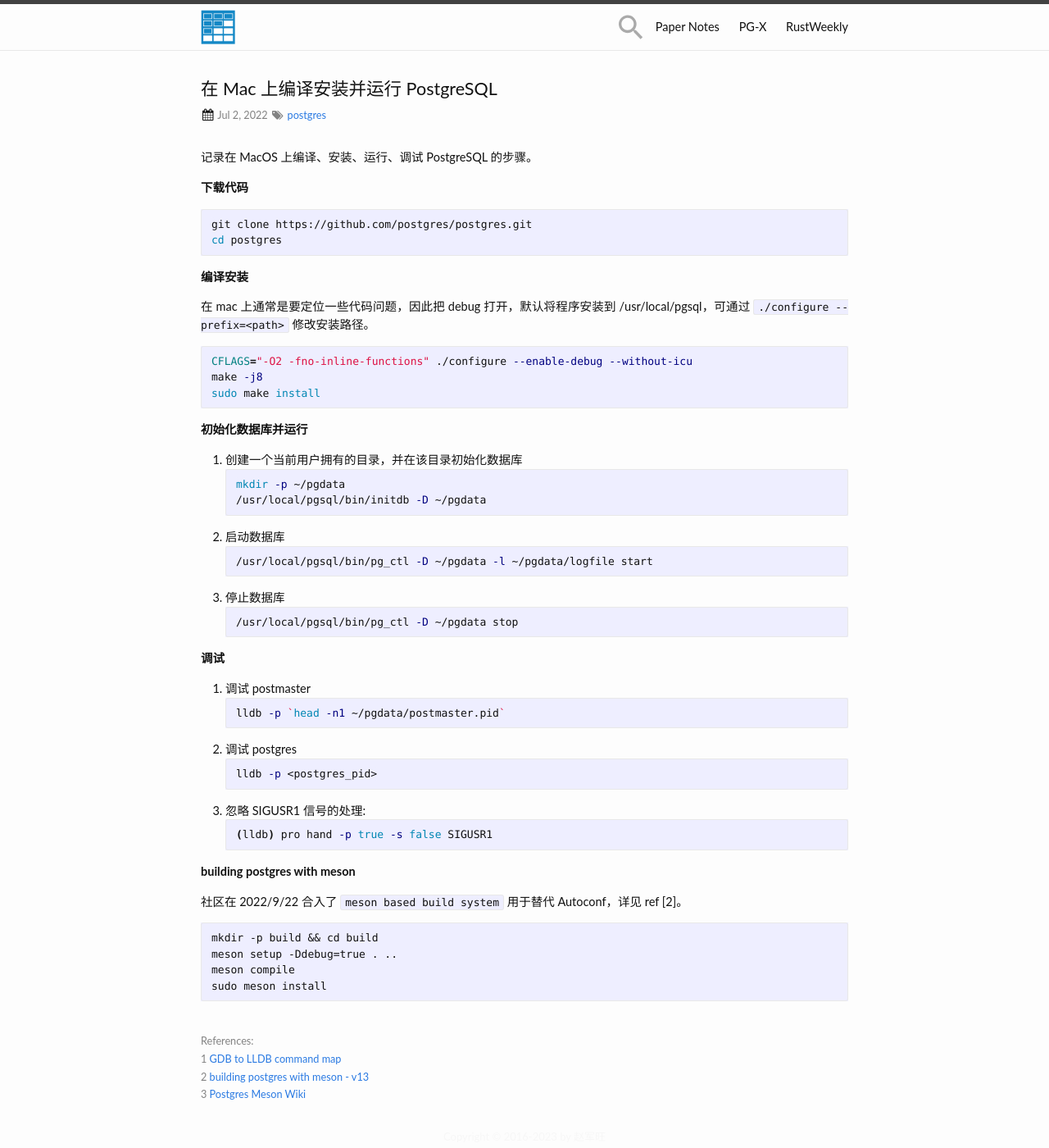
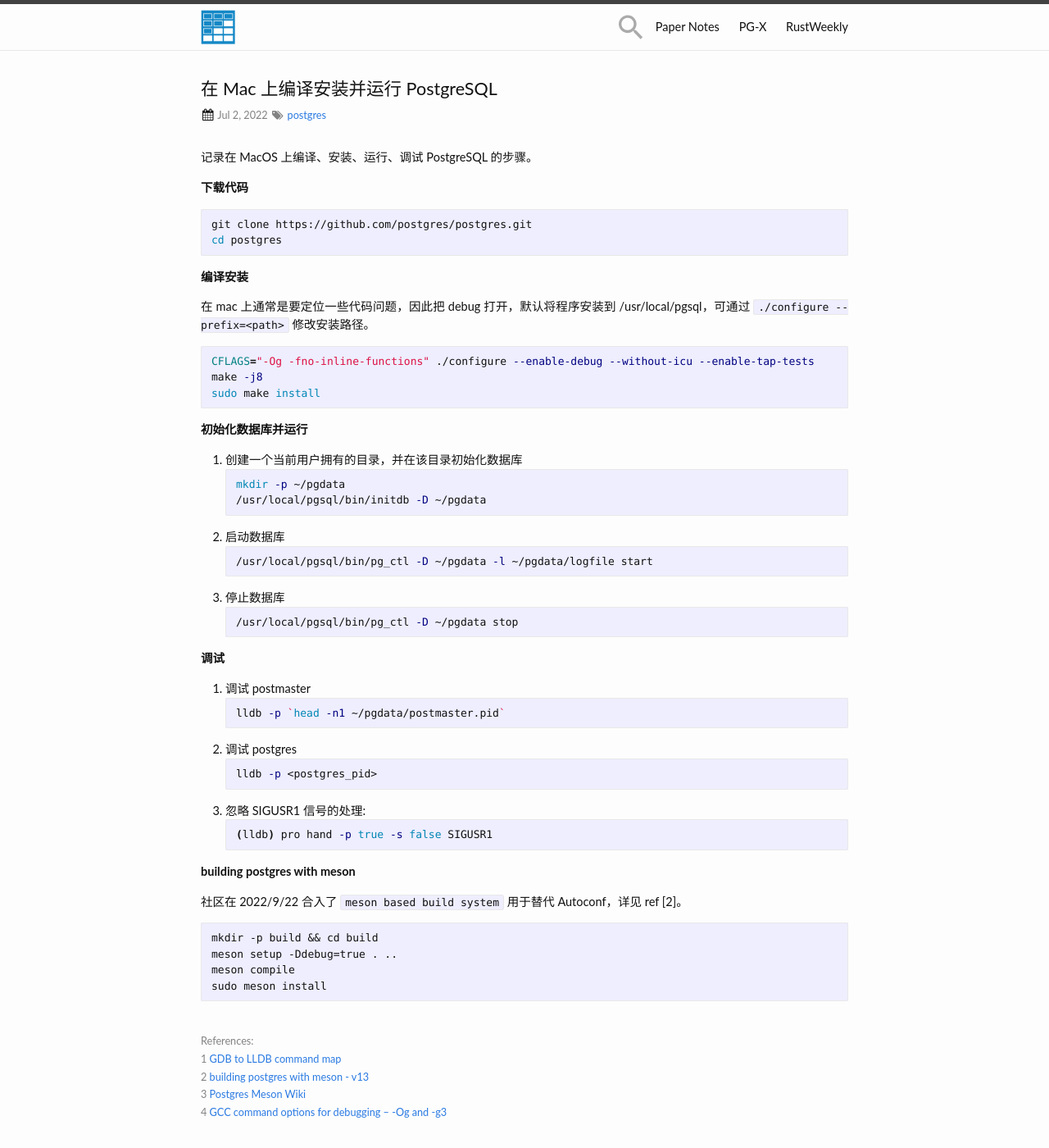
Before and after one commit to zhjwpku/zhjwpku.github.io, a Jekyll site: the page built from _posts/2022-07-02-compile-install-and-run-postgresql-on-mac.md, in a window 1280 px wide and 1400 px high. Shown: the whole window at 82% size. Built offline with Jekyll 4.4.1, drawn with Linux system fonts in a browser that asks for light colours; comment, search, counter and statistics services are not loaded.

````diff
--- a/_posts/2022-07-02-compile-install-and-run-postgresql-on-mac.md
+++ b/_posts/2022-07-02-compile-install-and-run-postgresql-on-mac.md
@@ -20,7 +20,7 @@
 在 mac 上通常是要定位一些代码问题，因此把 debug 打开，默认将程序安装到 /usr/local/pgsql，可通过 `./configure --prefix=<path>` 修改安装路径。
 
 ```shell
-CFLAGS="-O2 -fno-inline-functions" ./configure --enable-debug --without-icu
+CFLAGS="-Og -fno-inline-functions" ./configure --enable-debug --without-icu --enable-tap-tests
 make -j8
 sudo make install
 ```
@@ -79,5 +79,6 @@
 <span class="post-meta">
 1 [GDB to LLDB command map](https://lldb.llvm.org/use/map.html)<br>
 2 [building postgres with meson - v13](https://www.postgresql.org/message-id/20220915022626.5xx3ccgkzpkqw5mq@awork3.anarazel.de)<br>
-3 [Postgres Meson Wiki](https://wiki.postgresql.org/wiki/Meson)
+3 [Postgres Meson Wiki](https://wiki.postgresql.org/wiki/Meson)<br>
+4 [GCC command options for debugging – -Og and -g3](http://kristerw.blogspot.com/2018/02/gcc-command-options-for-debugging-og.html)
 </span>
````
